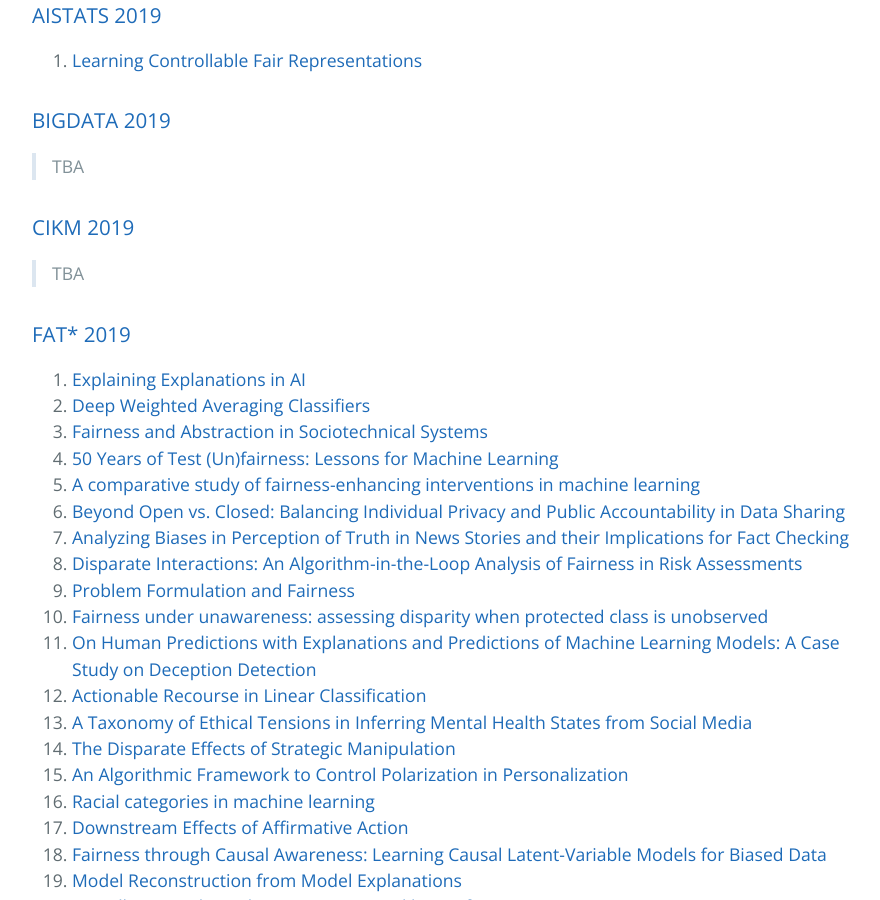
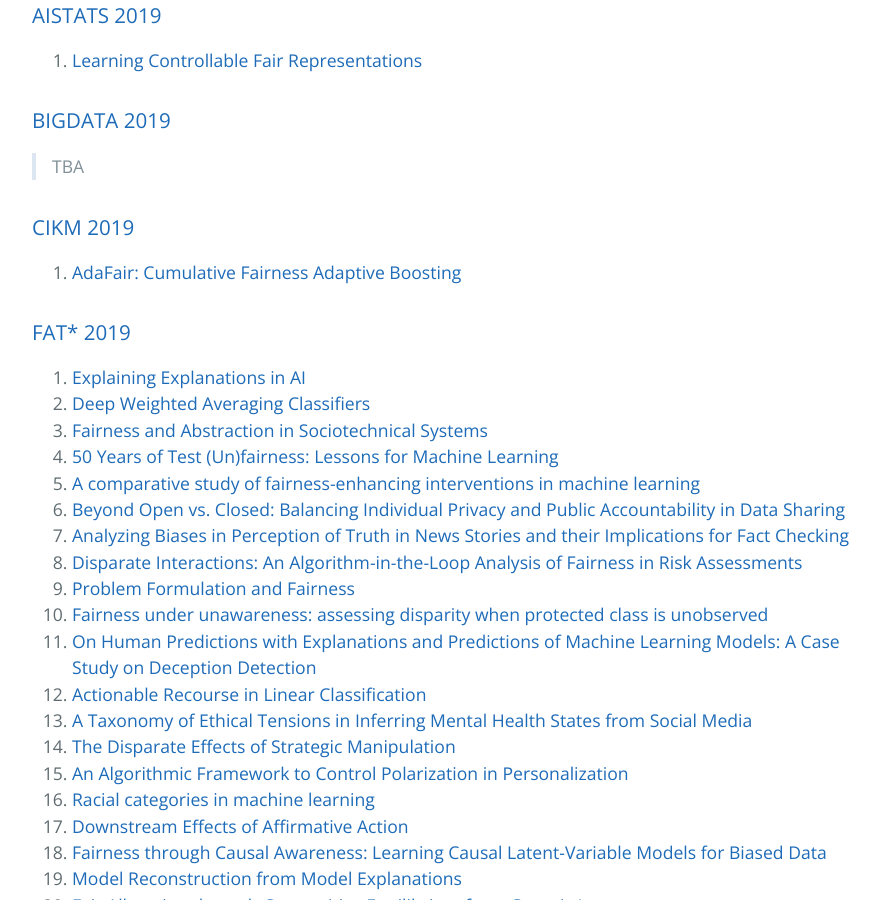
Before and after one commit to minakhan01/FairAI, a Jekyll site: the page built from conference.md, in a window 1280 px wide and 900 px high, scrolled down 835 px. Shown: the whole window, without its empty margins (192-1072 px from the left). Built offline with Jekyll 4.4.1, drawn with Linux system fonts in a browser that asks for light colours; our own code applies the rules of GitHub Pages for plain Markdown files.

Commit message:
Add papers for CIKM 2019

```diff
--- a/conference.md
+++ b/conference.md
@@ -26,7 +26,7 @@ layout: default
 
 ### [CIKM 2019](https://dblp.uni-trier.de/db/conf/cikm/cikm2019.html)
 
-> TBA
+1. [AdaFair: Cumulative Fairness Adaptive Boosting](https://doi.org/10.1145/3357384.3357974)
 
 ### [FAT\* 2019](https://dblp.uni-trier.de/db/conf/fat/fat2019.html)
 
```
